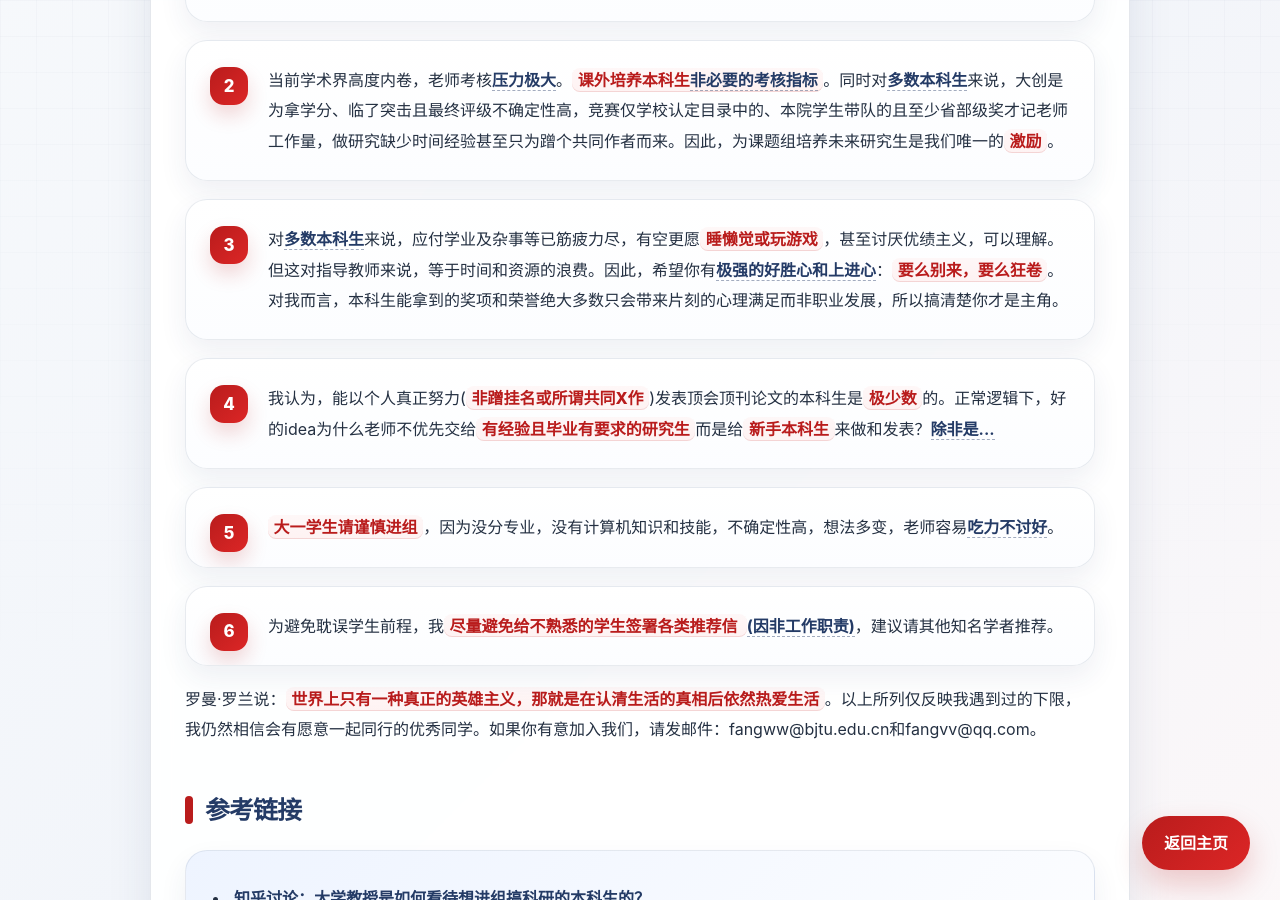
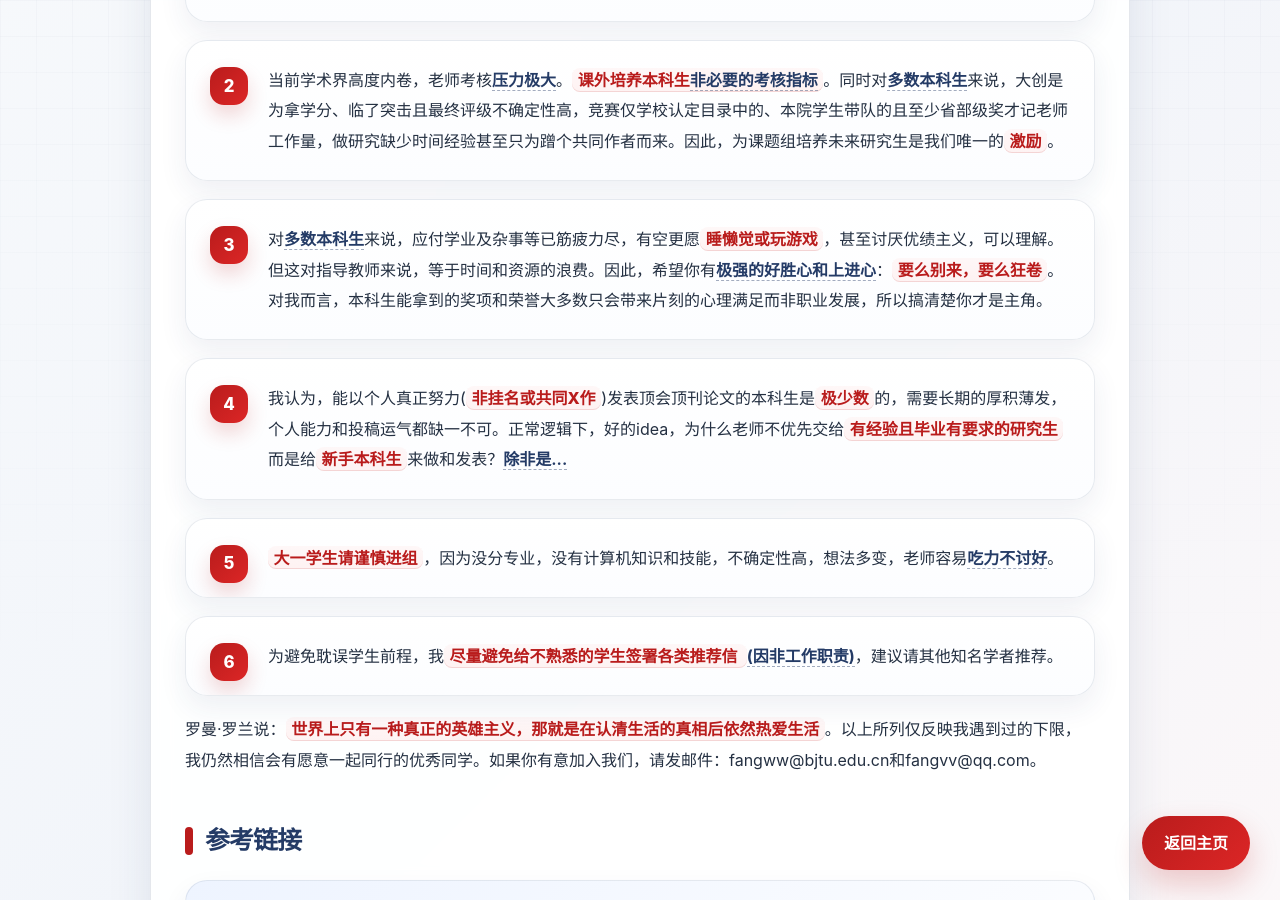
Before and after one commit to fangvv/Homepage, a Jekyll site: the page faq.html, which Jekyll copies as it is, in a window 1280 px wide and 900 px high, scrolled down 535 px. Built offline with Jekyll 4.4.1, drawn with Linux system fonts in a browser that asks for light colours; comment, search, counter and statistics services are not loaded.

Commit message:
update faq

```diff
--- a/faq.html
+++ b/faq.html
@@ -544,9 +544,9 @@ PyTorch Mobile, 移动端深度学习,
                 <li>对<a href="https://www.zhihu.com/question/2029984179363038791/answer/2052120711435655043"
                         target="_blank">多数本科生</a>来说，应付学业及杂事等已筋疲力尽，有空更愿<strong>睡懒觉或玩游戏</strong>，甚至讨厌优绩主义，可以理解。但这对指导教师来说，等于时间和资源的浪费。因此，希望你有<a
                         href="https://p9.itc.cn/q_70/images03/20211231/97b9e0e41e424e699d87b0a6c46add0e.jpeg"
-                        target="_blank">极强的好胜心和上进心</a>：<strong>要么别来，要么狂卷</strong>。对我而言，本科生能拿到的奖项和荣誉绝大多数只会带来片刻的心理满足而非职业发展，所以搞清楚你才是主角。</li>
+                        target="_blank">极强的好胜心和上进心</a>：<strong>要么别来，要么狂卷</strong>。对我而言，本科生能拿到的奖项和荣誉大多数只会带来片刻的心理满足而非职业发展，所以搞清楚你才是主角。</li>
 
-                <li>我认为，能以个人真正努力(<strong>非蹭挂名或所谓共同X作</strong>)发表顶会顶刊论文的本科生是<strong>极少数</strong>的。正常逻辑下，好的idea为什么老师不优先交给<strong>有经验且毕业有要求的研究生</strong>而是给<strong>新手本科生</strong>来做和发表？<a
+                <li>我认为，能以个人真正努力(<strong>非挂名或共同X作</strong>)发表顶会顶刊论文的本科生是<strong>极少数</strong>的，需要长期的厚积薄发，个人能力和投稿运气都缺一不可。正常逻辑下，好的idea，为什么老师不优先交给<strong>有经验且毕业有要求的研究生</strong>而是给<strong>新手本科生</strong>来做和发表？<a
                         href="https://www.zhihu.com/question/2014876930340569682/answer/2015195763613914710"
                         target="_blank">除非是...</a></li>
 
```
